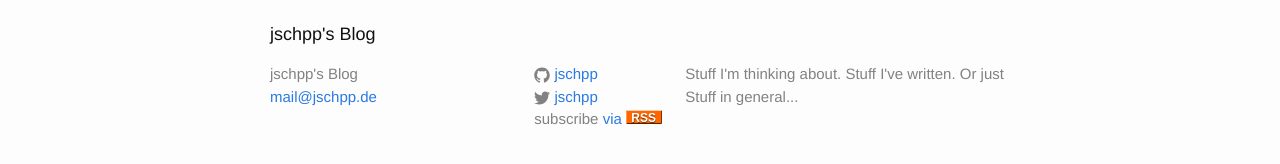
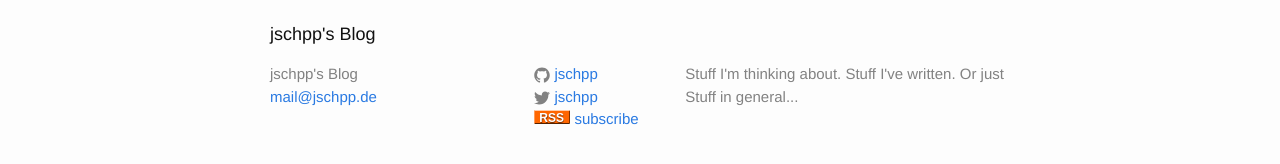
Before and after one commit to jschpp/jschpp.github.io, a Jekyll site: the page built from index.html, in a window 1280 px wide. Shown: the part 330-494 px from the top of the page. Built offline with Jekyll 4.4.1, drawn with Linux system fonts in a browser that asks for light colours.

Commit message:
anderes layout

```diff
--- a/_includes/footer.html
+++ b/_includes/footer.html
@@ -26,7 +26,7 @@
           </li>
           {% endif %}
 		  <li>
-		  <p class="rss-subscribe">subscribe <a href="{{ "/feed.xml" | prepend: site.baseurl }}">via {% include icon-rss.svg %}</a></p>
+		  <a href="{{ "/feed.xml" | prepend: site.baseurl }}">{% include icon-rss.svg %} subscribe</a>
 		  </li>
         </ul>
       </div>
```
